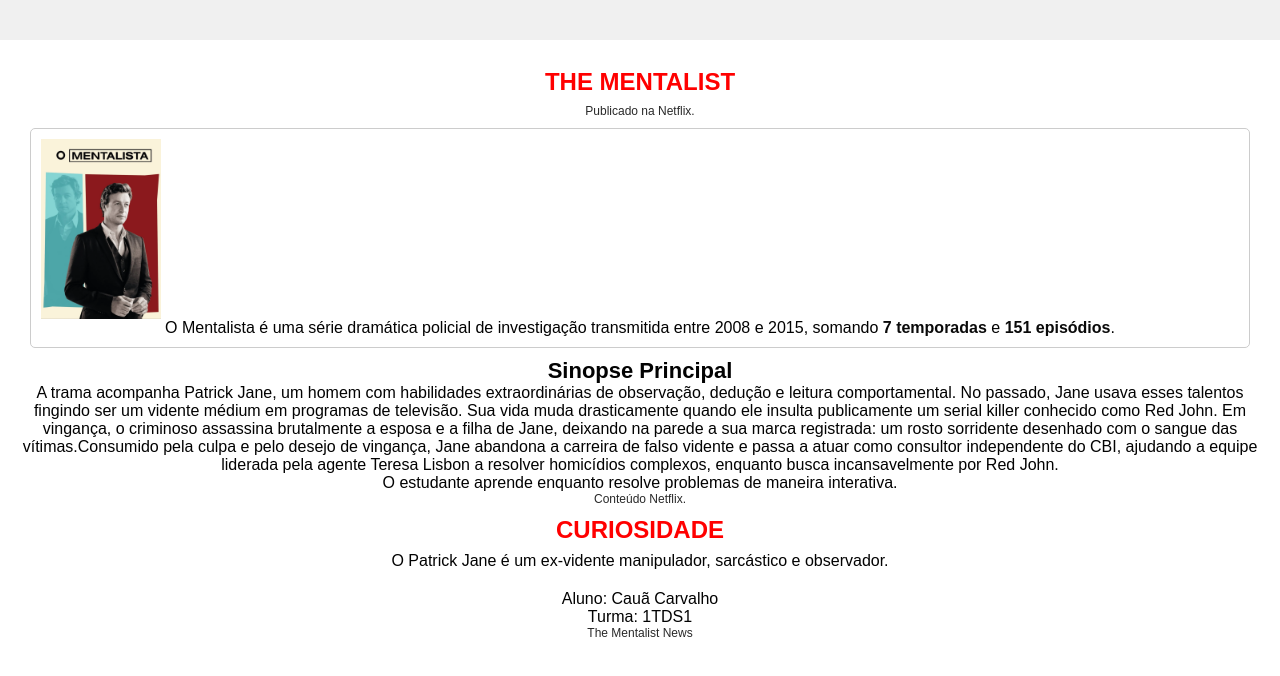
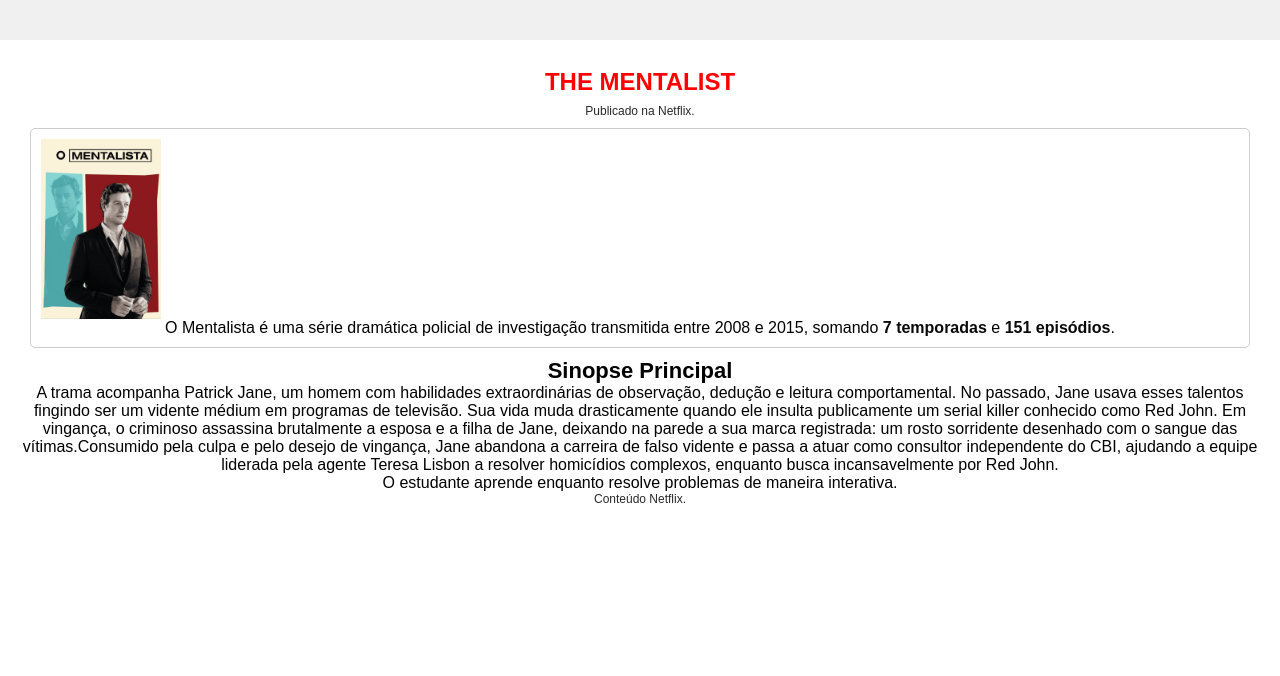
Before and after one commit to Caua1973/Flexbox, a plain HTML site: page index.html in a window 1280 px wide. Drawn offline with Linux system fonts and the light colour scheme.

Commit message:
remove unnecessary aside and footer sections from index.html

```diff
--- a/index.html
+++ b/index.html
@@ -23,17 +23,6 @@
                 <p class="espaco"><small>Conteúdo Netflix.</small></p>
             </article>
         </section>
-        <aside>
-            <h2>Curiosidade</h2>
-            <p>O Patrick Jane é um ex-vidente manipulador, sarcástico e observador.</p>
-            <blockquote></blockquote>
-            <p></p>
-        </aside>
     </main>
-    <footer>
-        <p>Aluno: Cauã Carvalho</p>
-        <p>Turma: 1TDS1</p>
-        <p><small>The Mentalist News</small></p>
-    </footer>
 </body>
 </html>
```
